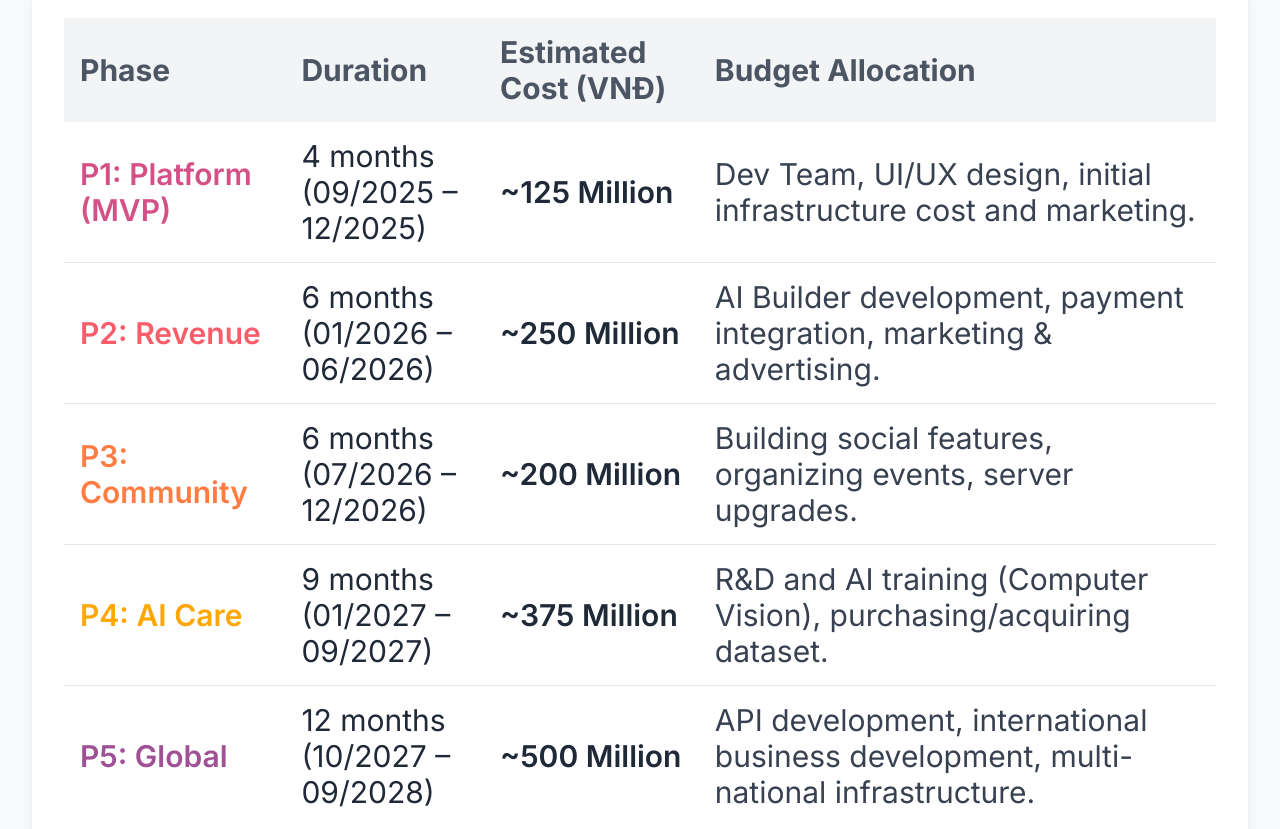
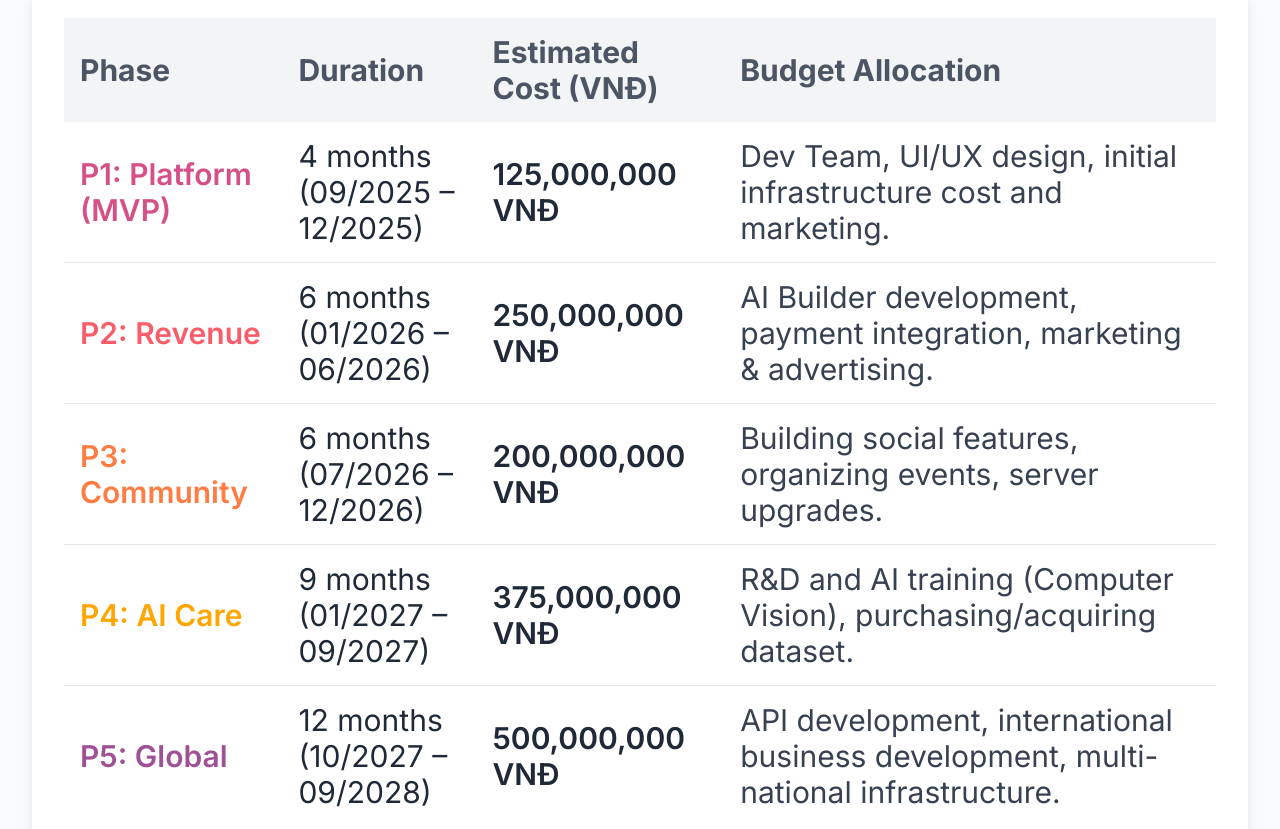
Before and after one commit to DangVai/Development-Roadmap, a plain HTML site: page index.html in a window 1280 px wide. Shown: the part 4500-5329 px from the top of the page. Drawn offline with nearby package versions, Linux system fonts and the light colour scheme.

Commit message:
change to english

```diff
--- a/index.html
+++ b/index.html
@@ -168,7 +168,8 @@
             </section>
 
             <section id="budget" class="mb-16 md:mb-24">
-                <h2 class="text-3xl md:text-4xl font-bold text-center text-[#003f5c] mb-12">📊 Cost & Time Allocation
+                <h2 class="text-3xl md:text-4xl font-bold text-center text-[#003f5c] mb-12">
+                    📊 Cost & Time Allocation
                 </h2>
                 <div class="bg-white rounded-xl shadow-lg p-6 md:p-8 overflow-x-auto">
                     <table class="w-full text-left">
@@ -184,37 +185,42 @@
                             <tr class="border-b">
                                 <td class="p-4 font-semibold text-[#d45087] text-3xl">P1: Platform (MVP)</td>
                                 <td class="p-4 text-3xl">4 months<br>(09/2025 – 12/2025)</td>
-                                <td class="p-4 font-semibold text-3xl">~125 Million</td>
-                                <td class="p-4 text-gray-700 text-3xl">Dev Team, UI/UX design, initial infrastructure
-                                    cost and marketing.</td>
+                                <td class="p-4 font-semibold text-3xl">125,000,000 VNĐ</td>
+                                <td class="p-4 text-gray-700 text-3xl">
+                                    Dev Team, UI/UX design, initial infrastructure cost and marketing.
+                                </td>
                             </tr>
                             <tr class="border-b">
                                 <td class="p-4 font-semibold text-[#f95d6a] text-3xl">P2: Revenue</td>
                                 <td class="p-4 text-3xl">6 months<br>(01/2026 – 06/2026)</td>
-                                <td class="p-4 font-semibold text-3xl">~250 Million</td>
-                                <td class="p-4 text-gray-700 text-3xl">AI Builder development, payment integration,
-                                    marketing & advertising.</td>
+                                <td class="p-4 font-semibold text-3xl">250,000,000 VNĐ</td>
+                                <td class="p-4 text-gray-700 text-3xl">
+                                    AI Builder development, payment integration, marketing & advertising.
+                                </td>
                             </tr>
                             <tr class="border-b">
                                 <td class="p-4 font-semibold text-[#ff7c43] text-3xl">P3: Community</td>
                                 <td class="p-4 text-3xl">6 months<br>(07/2026 – 12/2026)</td>
-                                <td class="p-4 font-semibold text-3xl">~200 Million</td>
-                                <td class="p-4 text-gray-700 text-3xl">Building social features, organizing events,
-                                    server upgrades.</td>
+                                <td class="p-4 font-semibold text-3xl">200,000,000 VNĐ</td>
+                                <td class="p-4 text-gray-700 text-3xl">
+                                    Building social features, organizing events, server upgrades.
+                                </td>
                             </tr>
                             <tr class="border-b">
                                 <td class="p-4 font-semibold text-[#ffa600] text-3xl">P4: AI Care</td>
                                 <td class="p-4 text-3xl">9 months<br>(01/2027 – 09/2027)</td>
-                                <td class="p-4 font-semibold text-3xl">~375 Million</td>
-                                <td class="p-4 text-gray-700 text-3xl">R&D and AI training (Computer Vision),
-                                    purchasing/acquiring dataset.</td>
+                                <td class="p-4 font-semibold text-3xl">375,000,000 VNĐ</td>
+                                <td class="p-4 text-gray-700 text-3xl">
+                                    R&D and AI training (Computer Vision), purchasing/acquiring dataset.
+                                </td>
                             </tr>
                             <tr>
                                 <td class="p-4 font-semibold text-[#a05195] text-3xl">P5: Global</td>
                                 <td class="p-4 text-3xl">12 months<br>(10/2027 – 09/2028)</td>
-                                <td class="p-4 font-semibold text-3xl">~500 Million</td>
-                                <td class="p-4 text-gray-700 text-3xl">API development, international business
-                                    development, multi-national infrastructure.</td>
+                                <td class="p-4 font-semibold text-3xl">500,000,000 VNĐ</td>
+                                <td class="p-4 text-gray-700 text-3xl">
+                                    API development, international business development, multi-national infrastructure.
+                                </td>
                             </tr>
                         </tbody>
                     </table>
```
